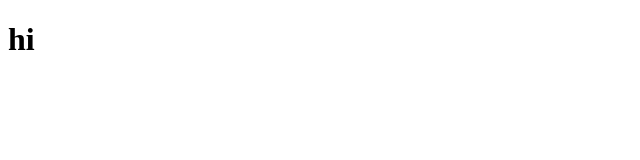
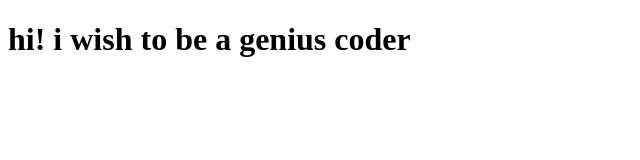
Before and after one commit to valyamoon/-test, a plain HTML site: page index.html in a window 1280 px wide. Shown: the whole page, without its empty margins (0-640 px from the left). Drawn offline with Linux system fonts and the light colour scheme.

Commit message:
next version of web file

```diff
--- a/index.html
+++ b/index.html
@@ -5,6 +5,6 @@
     <title>Hello Coursera</title>
   </head>
   <body>
-<h1>hi</h1>
+<h1>hi! i wish to be a genius coder</h1>
   </body>
 </html>
```
